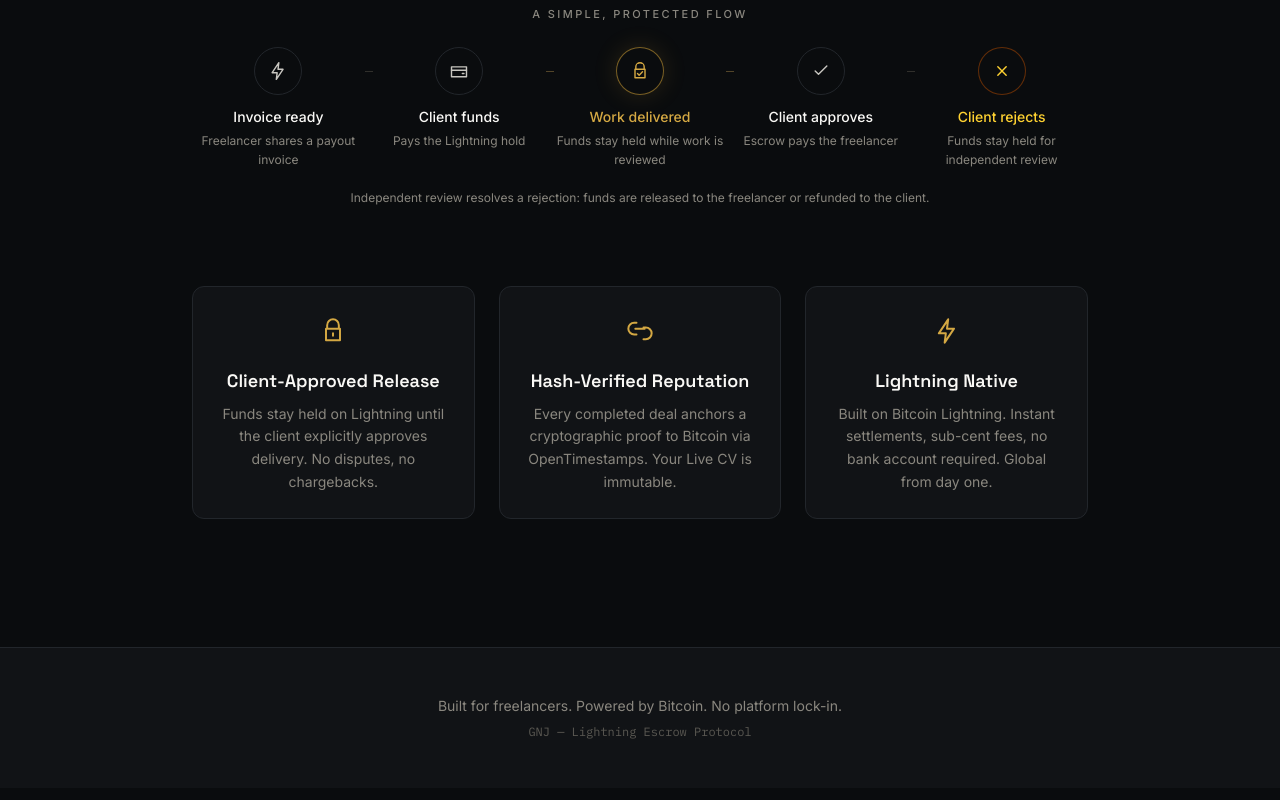
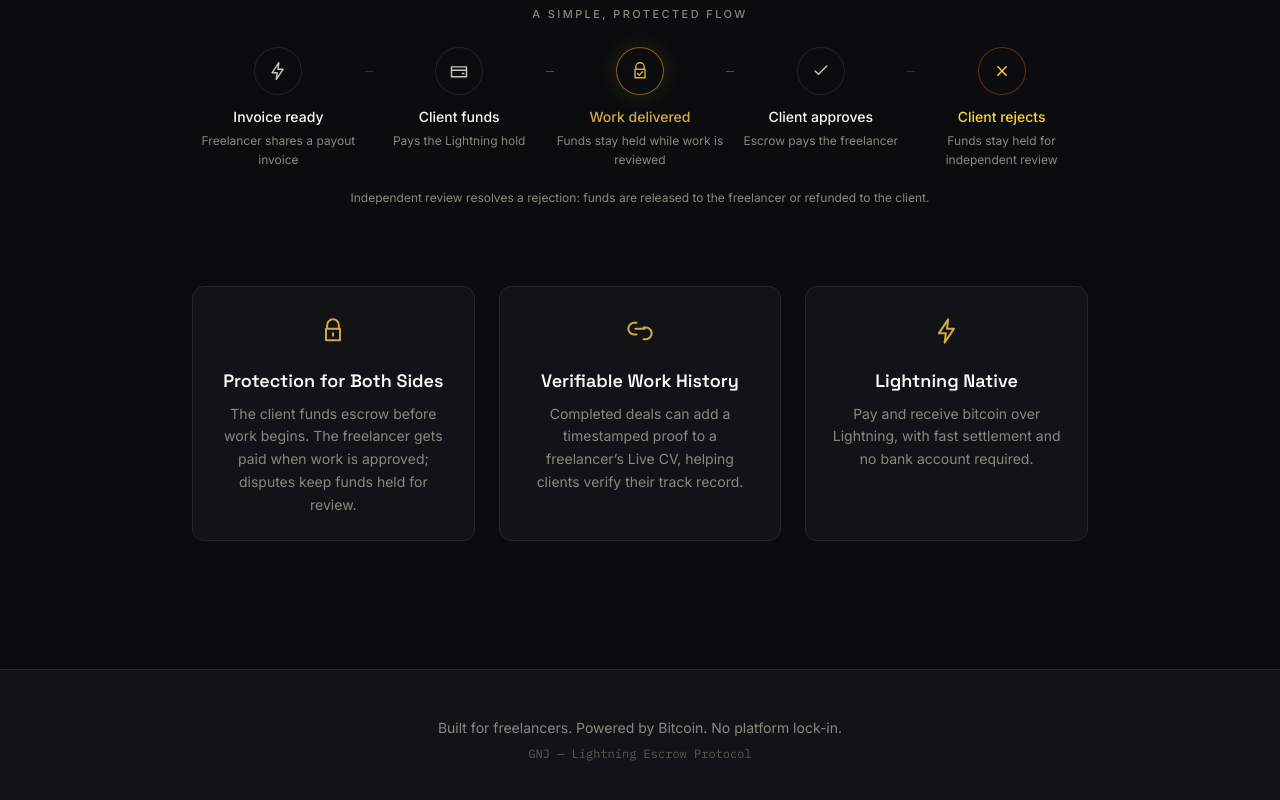
Before and after one commit to Amonochuka/ganji, a Next.js app in the folder frontend/: page / in a window 1280 px wide. Shown: the part 699-1499 px from the top of the page. Built offline with nearby package versions, Linux system fonts and the light colour scheme; no server answers.

Commit message:
Improve balanced landing page feature copy

```diff
--- a/frontend/src/app/page.tsx
+++ b/frontend/src/app/page.tsx
@@ -66,18 +66,18 @@ export default function Home() {
           <div className="grid grid-cols-1 md:grid-cols-3 gap-6">
             <FeatureCard
               icon={<path d="M7 10V7a5 5 0 0 1 10 0v3m-11 0h12v10H6V10Zm6 4v2" />}
-              title="Client-Approved Release"
-              description="Funds stay held on Lightning until the client explicitly approves delivery. No disputes, no chargebacks."
+              title="Protection for Both Sides"
+              description="The client funds escrow before work begins. The freelancer gets paid when work is approved; disputes keep funds held for review."
             />
             <FeatureCard
               icon={<><path d="M9 15H7a5 5 0 0 1 0-10h2" /><path d="M15 9h2a5 5 0 0 1 0 10h-2" /><path d="M8 10h8" /></>}
-              title="Hash-Verified Reputation"
-              description="Every completed deal anchors a cryptographic proof to Bitcoin via OpenTimestamps. Your Live CV is immutable."
+              title="Verifiable Work History"
+              description="Completed deals can add a timestamped proof to a freelancer’s Live CV, helping clients verify their track record."
             />
             <FeatureCard
               icon={<path d="m13 2-8 12h6l-1 8 8-12h-6l1-8Z" />}
               title="Lightning Native"
-              description="Built on Bitcoin Lightning. Instant settlements, sub-cent fees, no bank account required. Global from day one."
+              description="Pay and receive bitcoin over Lightning, with fast settlement and no bank account required."
             />
           </div>
         </div>
```
